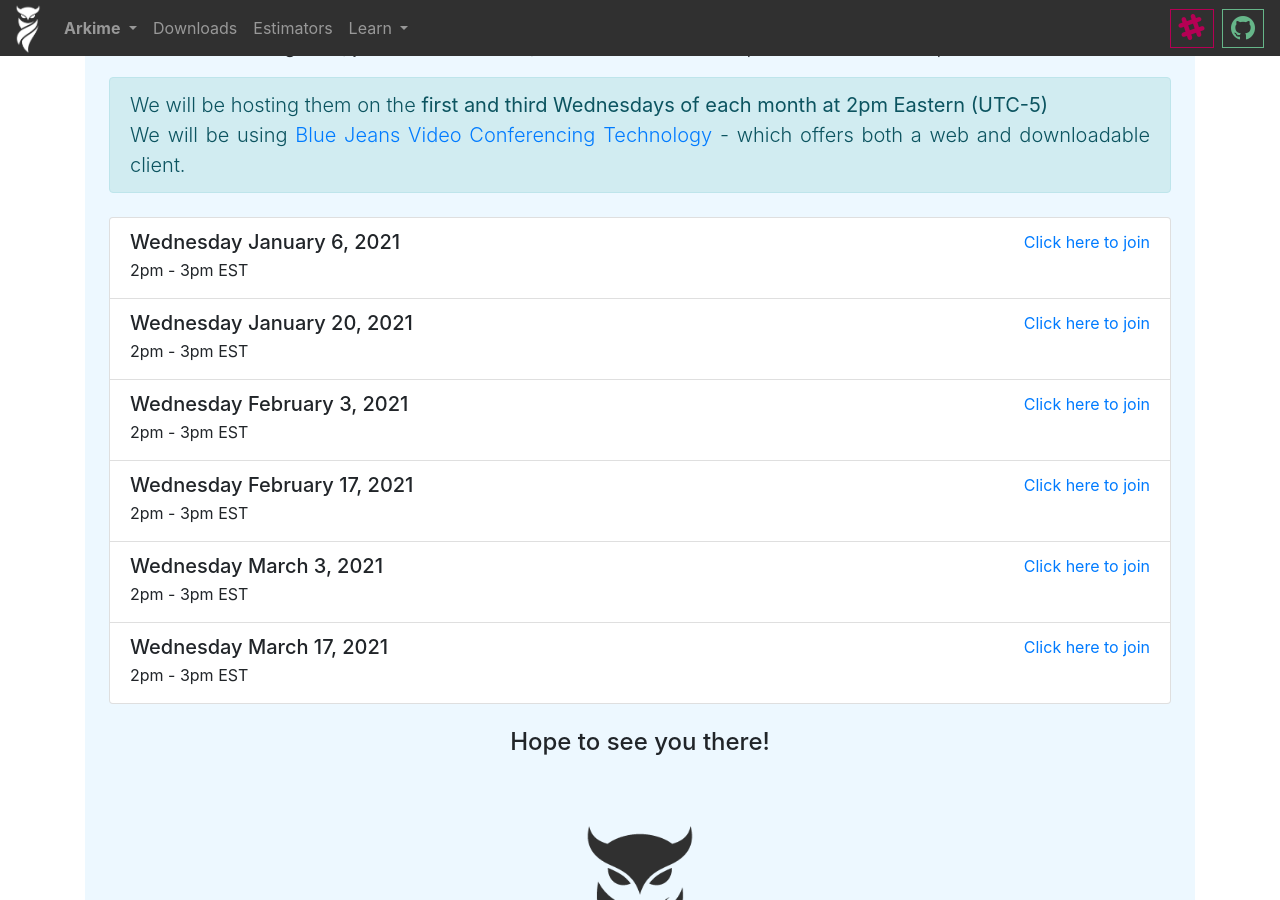
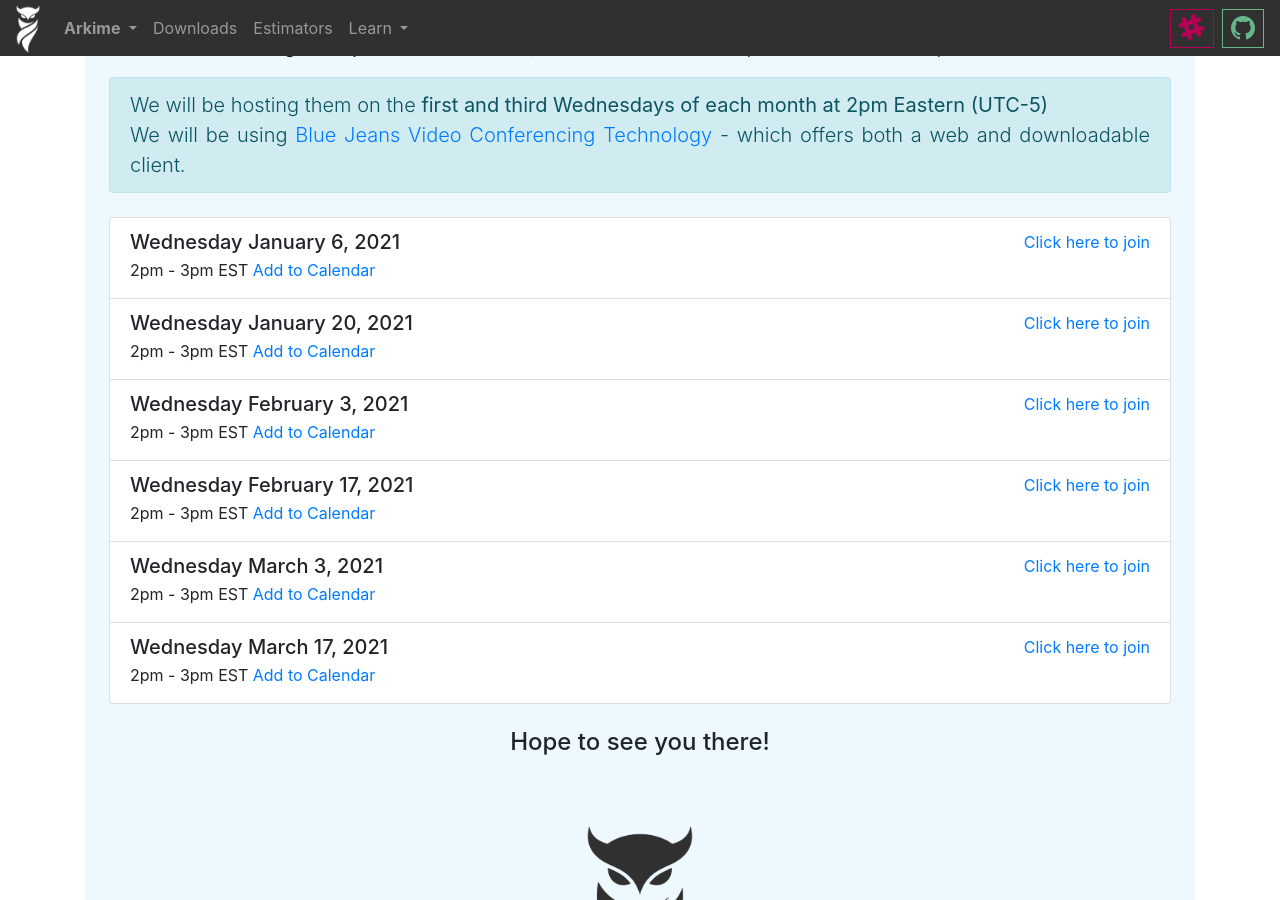
Before and after one commit to arkime/arkimeweb, a Jekyll site: the page built from mini-arkimeetus.html, in a window 1280 px wide and 900 px high, scrolled down 276 px. Built offline with Jekyll 4.4.1, drawn with Linux system fonts in a browser that asks for light colours.

Commit message:
add placeholder for add to calendar link

```diff
--- a/mini-arkimeetus.html
+++ b/mini-arkimeetus.html
@@ -87,7 +87,13 @@ title: Open Office Hours!
                       Click here to join
                     </a>
                   </div>
-                  <p class="mb-1">2pm - 3pm EST</p>
+                  <p class="mb-1">
+                    2pm - 3pm EST
+                    <a href="putcallinkhere"
+                      class="no-decoration">
+                      Add to Calendar
+                    </a>
+                  </p>
                 </li>
                 <li class="list-group-item">
                   <div class="d-flex w-100 justify-content-between">
@@ -96,7 +102,13 @@ title: Open Office Hours!
                       Click here to join
                     </a>
                   </div>
-                  <p class="mb-1">2pm - 3pm EST</p>
+                  <p class="mb-1">
+                    2pm - 3pm EST
+                    <a href="putcallinkhere"
+                      class="no-decoration">
+                      Add to Calendar
+                    </a>
+                  </p>
                 </li>
                 <li class="list-group-item">
                   <div class="d-flex w-100 justify-content-between">
@@ -105,7 +117,13 @@ title: Open Office Hours!
                       Click here to join
                     </a>
                   </div>
-                  <p class="mb-1">2pm - 3pm EST</p>
+                  <p class="mb-1">
+                    2pm - 3pm EST
+                    <a href="putcallinkhere"
+                      class="no-decoration">
+                      Add to Calendar
+                    </a>
+                  </p>
                 </li>
                 <li class="list-group-item">
                   <div class="d-flex w-100 justify-content-between">
@@ -114,7 +132,13 @@ title: Open Office Hours!
                       Click here to join
                     </a>
                   </div>
-                  <p class="mb-1">2pm - 3pm EST</p>
+                  <p class="mb-1">
+                    2pm - 3pm EST
+                    <a href="putcallinkhere"
+                      class="no-decoration">
+                      Add to Calendar
+                    </a>
+                  </p>
                 </li>
                 <li class="list-group-item">
                   <div class="d-flex w-100 justify-content-between">
@@ -123,7 +147,13 @@ title: Open Office Hours!
                       Click here to join
                     </a>
                   </div>
-                  <p class="mb-1">2pm - 3pm EST</p>
+                  <p class="mb-1">
+                    2pm - 3pm EST
+                    <a href="putcallinkhere"
+                      class="no-decoration">
+                      Add to Calendar
+                    </a>
+                  </p>
                 </li>
                 <li class="list-group-item">
                   <div class="d-flex w-100 justify-content-between">
@@ -132,7 +162,13 @@ title: Open Office Hours!
                       Click here to join
                     </a>
                   </div>
-                  <p class="mb-1">2pm - 3pm EST</p>
+                  <p class="mb-1">
+                    2pm - 3pm EST
+                    <a href="putcallinkhere"
+                      class="no-decoration">
+                      Add to Calendar
+                    </a>
+                  </p>
                 </li>
               </ul>
             </p>
```
